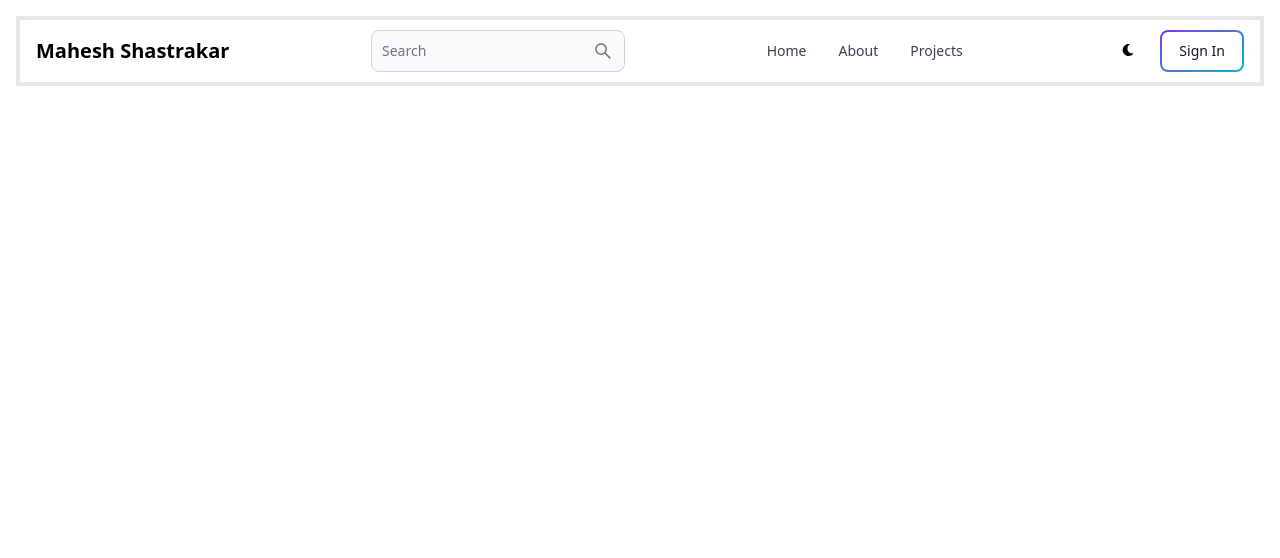
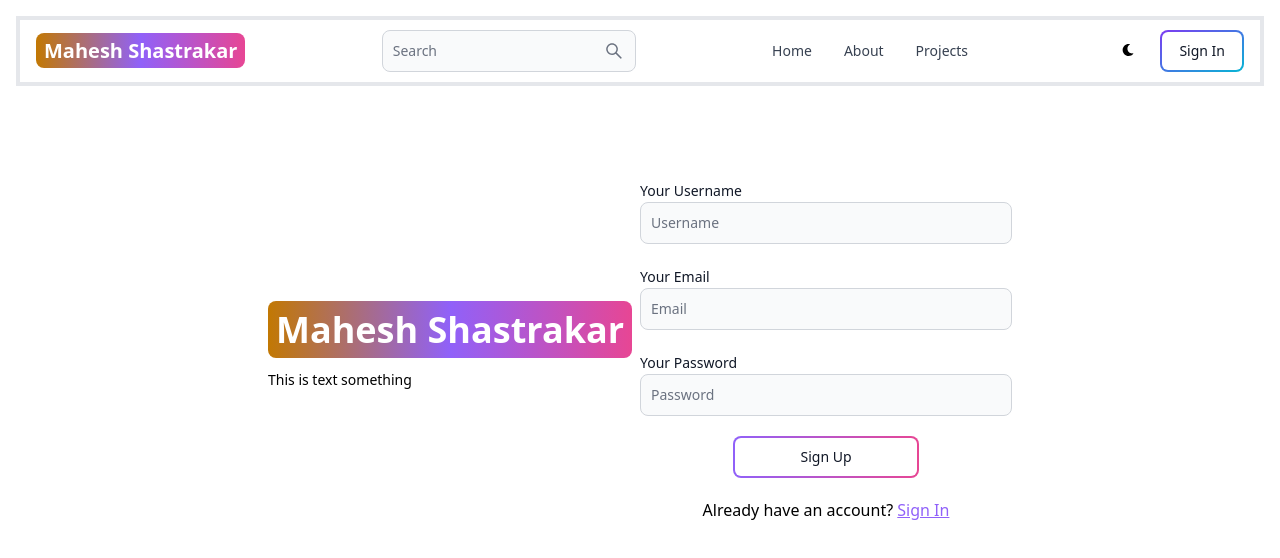
Before and after one commit to mahesh-shastrakar/Portfolio-Blog, a React (Vite) app in the folder client/: page /signup in a window 1280 px wide. Shown: the top 558 px of the page. Built offline with nearby package versions, Linux system fonts and the light colour scheme.

Commit message:
sign up ui complete

```diff
--- a/client/src/App.jsx
+++ b/client/src/App.jsx
@@ -12,12 +12,12 @@ function App() {
       <Router>
         <Header></Header>
         <Routes>
-          <Route path="/" element={Home}></Route>
-          <Route path="/about" element={About}></Route>
-          <Route path="/signin" element={SignIn}></Route>
-          <Route path="/signup" element={SignUp}></Route>
-          <Route path="/projects" element={Projects}></Route>
-          <Route path="/dashboard" element={Dashboard}></Route>
+          <Route path="/" element={<Home />}></Route>
+          <Route path="/about" element={<About />}></Route>
+          <Route path="/signin" element={<SignIn />}></Route>
+          <Route path="/signup" element={<SignUp />}></Route>
+          <Route path="/projects" element={<Projects />}></Route>
+          <Route path="/dashboard" element={<Dashboard />}></Route>
         </Routes>
       </Router>
     </>
--- a/client/src/components/Header.jsx
+++ b/client/src/components/Header.jsx
@@ -9,9 +9,11 @@ const Header = () => {
     <Navbar className=" m-4 border-4 ">
       <Link
         to="/"
-        className=" self-center whitespace-nowrap text-sm sm:text-xl font-semibold dark:text-white "
+        className="self-center whitespace-nowrap text-sm sm:text-xl font-semibold dark:text-white "
       >
-        Mahesh Shastrakar
+        <span className="px-2 py-1 bg-gradient-to-r from-yellow-500 via-purple-500 to-pink-500 rounded-lg text-white ">
+          Mahesh Shastrakar
+        </span>
       </Link>
       <form>
         <TextInput
--- a/client/src/pages/SignUp.jsx
+++ b/client/src/pages/SignUp.jsx
@@ -1,7 +1,55 @@
+import { TextInput, Label, Button } from "flowbite-react";
 import React from "react";
-
+import { Link } from "react-router-dom";
 const SignUp = () => {
-  return <div>SignUp</div>;
+  return (
+    <div className=" min-h-screen mt-20 ">
+      <div className=" flex p-3 max-w-3xl mx-auto flex-col md:flex-row md:items-center ">
+        {/*Left*/}
+        <div className=" flex-1">
+          <Link to="/" className="text-4xl  font-bold dark:text-white ">
+            <span className="px-2 py-1 bg-gradient-to-r from-yellow-500 via-purple-500 to-pink-500 rounded-lg text-white ">
+              Mahesh Shastrakar
+            </span>
+          </Link>
+          <p className=" text-sm mt-5 ">This is text something</p>
+        </div>
+        {/*Right*/}
+        <div className="flex-1">
+          <div>
+            <form className=" flex flex-col gap-5 ">
+              <div>
+                <Label value="Your Username"></Label>
+                <TextInput type="text" placeholder="Username" id="username" />
+              </div>
+              <div>
+                <Label value="Your Email"></Label>
+                <TextInput type="text" placeholder="Email" id="email" />
+              </div>
+              <div>
+                <Label value="Your Password"></Label>
+                <TextInput type="text" placeholder="Password" id="password" />
+              </div>
+              <Button
+                gradientDuoTone="purpleToPink"
+                className="w-1/2 mx-auto"
+                type="submit"
+                outline
+              >
+                Sign Up
+              </Button>
+            </form>
+            <div className=" text-center gap-2 mt-5">
+              Already have an account?{" "}
+              <Link to="/signin" className="text-purple-500 underline">
+                Sign In
+              </Link>
+            </div>
+          </div>
+        </div>
+      </div>
+    </div>
+  );
 };
 
 export default SignUp;
```
